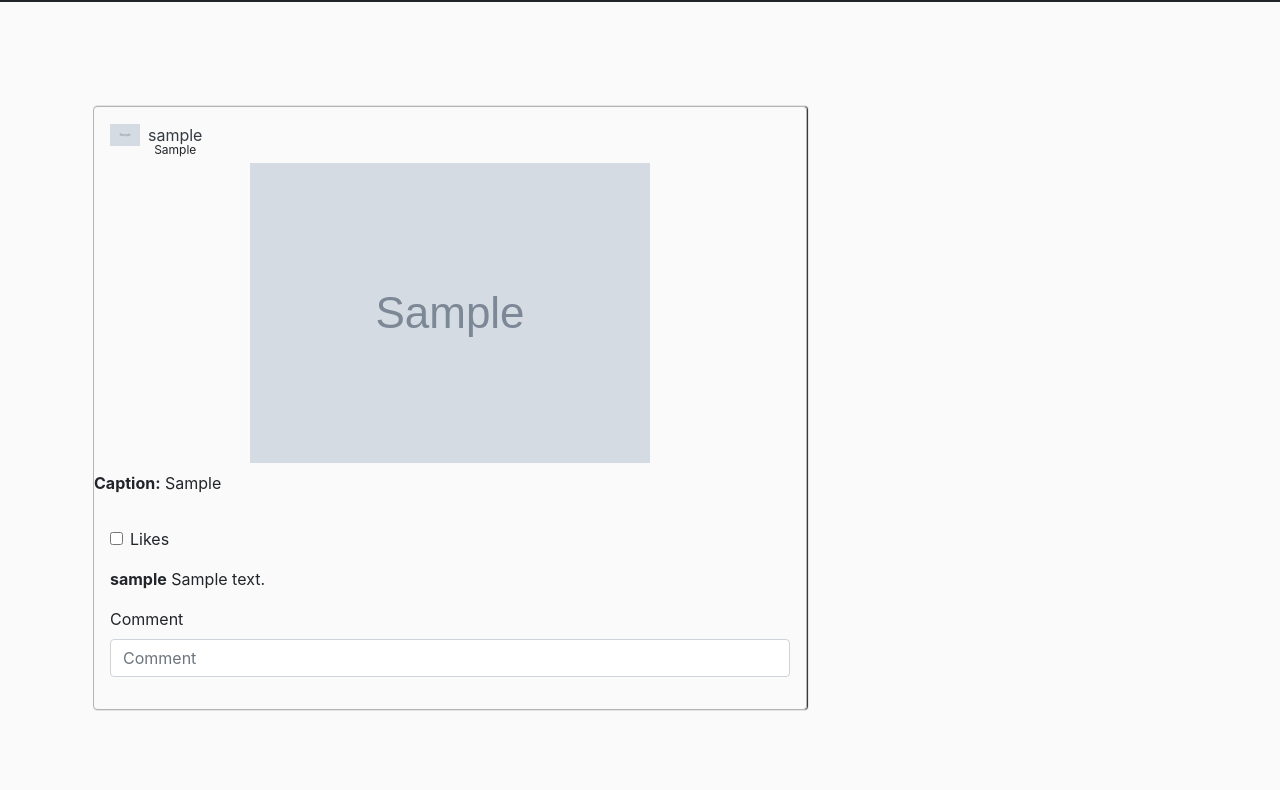
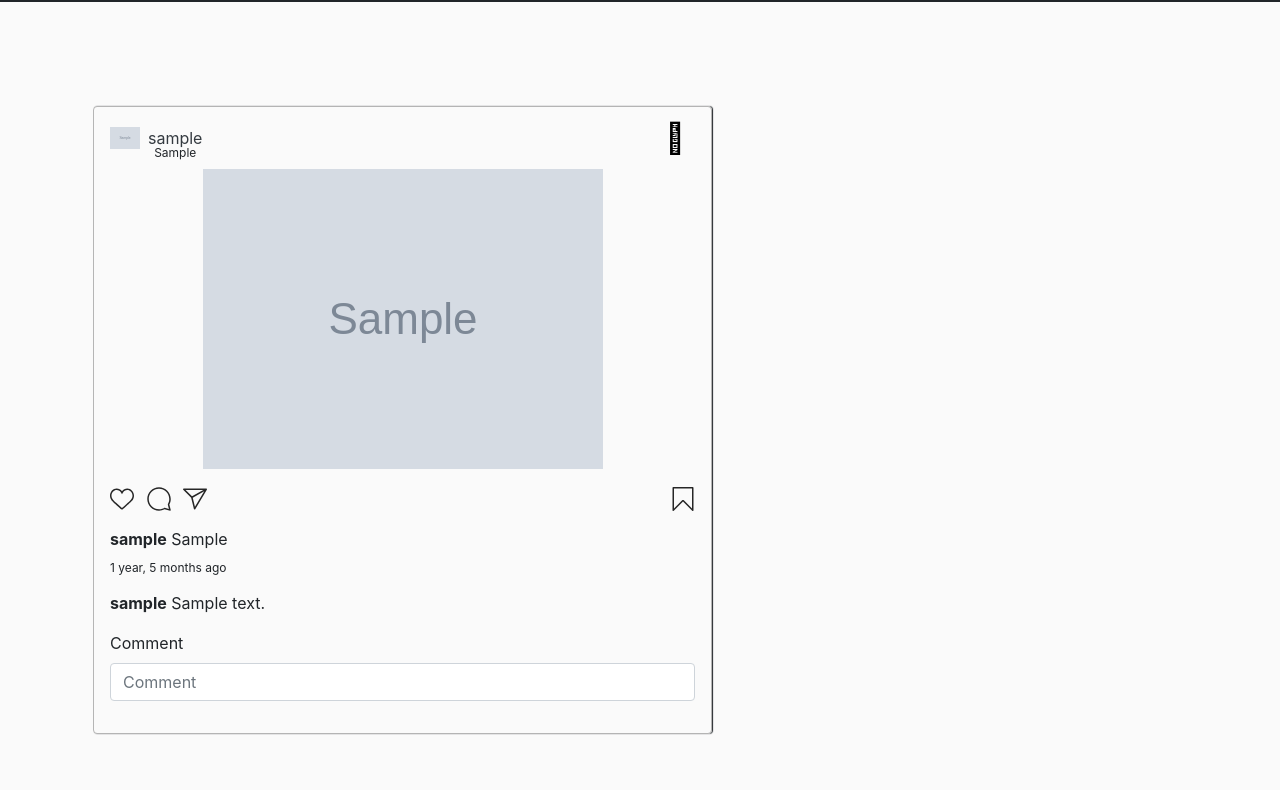
Before and after one commit to layersony/Insta-Clone, a Django app: page / in a window 1280 px wide. Shown: the part 64-854 px from the top of the page. Before the commit the page ends 775 px from the top, so only its background shows below. Run offline with Django 3.2, Linux system fonts and the light colour scheme; a user stored in the database is signed in; tables that the repository leaves empty hold one stand-in row (values such as "Sample post"); grey boxes marked "Sample" are stand-in pictures; some libraries are stand-ins or nearby versions.

Commit message:
minor UI changes

```diff
--- a/instagram/templates/index.html
+++ b/instagram/templates/index.html
@@ -4,32 +4,51 @@
 
 {% block content %}
 <div class="row">
-  <div class="col-sm-12 col-md-8">
-
+  <div class="col-sm-12 col-md-7">
     <div class='mt-5 p-2'>
       {% for image in allpics%}
 
       <div class='imagepic mt-5 mb-5'>
         <div id="image{{image.id}}"></div>
-        <div class="d-flex justify-content-right align-items-center p-3">
-          <img src="{{ image.uploadedBy.profile.profilePic.url }}" alt="user{{ image.uploadedBy.id }}" class="img-fluid landingImage mr-md-2">
-          <div class="d-flex flex-column justify-content-center align-items-center">
-            <a href="{% url 'userprofile' image.uploadedBy.profile.id %}" class='text-dark'><span> {{ image.uploadedBy }}</span></a>
-            <sub>{{ image.location }}</sub>
+        <div class="d-flex justify-content-between align-items-center p-3">
+          <div class="d-flex justify-content-between align-items-center">
+            <img src="{{ image.uploadedBy.profile.profilePic.url }}" alt="user{{ image.uploadedBy.id }}" class="img-fluid landingImage mr-md-2">
+            <div class="d-flex justify-content-betwwen align-items-center">
+              <div class="d-flex flex-column justify-content-center align-items-center">
+                <a href="{% url 'userprofile' image.uploadedBy.profile.id %}" class='text-dark'><span> {{ image.uploadedBy }}</span></a>
+                <sub>{{ image.location }}</sub>
+              </div>
+            </div>
           </div>
+          <i class="fal fa-ellipsis-h"></i>
         </div>
+
         <div class='text-center'>
           <a href="{% url 'imagedetails' image.id %}"><img src="{{ image.picture.url }}" alt="" class='img-fluid postimage'></a>
-          <p class="text-left pt-2"><strong>Caption:</strong> {{ image.caption }}</p>
+        </div>
+
+        <div class='d-flex justify-content-between align-items-center p-3 pb-1'>
+          <div>
+            <svg aria-label="Like" class="_8-yf5 mr-2 " fill="#262626" height="24" role="img" viewBox="0 0 48 48" width="24"><path d="M34.6 6.1c5.7 0 10.4 5.2 10.4 11.5 0 6.8-5.9 11-11.5 16S25 41.3 24 41.9c-1.1-.7-4.7-4-9.5-8.3-5.7-5-11.5-9.2-11.5-16C3 11.3 7.7 6.1 13.4 6.1c4.2 0 6.5 2 8.1 4.3 1.9 2.6 2.2 3.9 2.5 3.9.3 0 .6-1.3 2.5-3.9 1.6-2.3 3.9-4.3 8.1-4.3m0-3c-4.5 0-7.9 1.8-10.6 5.6-2.7-3.7-6.1-5.5-10.6-5.5C6 3.1 0 9.6 0 17.6c0 7.3 5.4 12 10.6 16.5.6.5 1.3 1.1 1.9 1.7l2.3 2c4.4 3.9 6.6 5.9 7.6 6.5.5.3 1.1.5 1.6.5.6 0 1.1-.2 1.6-.5 1-.6 2.8-2.2 7.8-6.8l2-1.8c.7-.6 1.3-1.2 2-1.7C42.7 29.6 48 25 48 17.6c0-8-6-14.5-13.4-14.5z"></path></svg>
+            <svg aria-label="Comment" class="_8-yf5 mr-2 " fill="#262626" height="24" role="img" viewBox="0 0 48 48" width="24"><path clip-rule="evenodd" d="M47.5 46.1l-2.8-11c1.8-3.3 2.8-7.1 2.8-11.1C47.5 11 37 .5 24 .5S.5 11 .5 24 11 47.5 24 47.5c4 0 7.8-1 11.1-2.8l11 2.8c.8.2 1.6-.6 1.4-1.4zm-3-22.1c0 4-1 7-2.6 10-.2.4-.3.9-.2 1.4l2.1 8.4-8.3-2.1c-.5-.1-1-.1-1.4.2-1.8 1-5.2 2.6-10 2.6-11.4 0-20.6-9.2-20.6-20.5S12.7 3.5 24 3.5 44.5 12.7 44.5 24z" fill-rule="evenodd"></path></svg>
+            <svg aria-label="Share Post" class="_8-yf5 mr-2 " fill="#262626" height="24" role="img" viewBox="0 0 48 48" width="24"><path d="M47.8 3.8c-.3-.5-.8-.8-1.3-.8h-45C.9 3.1.3 3.5.1 4S0 5.2.4 5.7l15.9 15.6 5.5 22.6c.1.6.6 1 1.2 1.1h.2c.5 0 1-.3 1.3-.7l23.2-39c.4-.4.4-1 .1-1.5zM5.2 6.1h35.5L18 18.7 5.2 6.1zm18.7 33.6l-4.4-18.4L42.4 8.6 23.9 39.7z"></path></svg>
+          </div>
+          <div>
+            <svg aria-label="Save" class="_8-yf5 " fill="#262626" height="24" role="img" viewBox="0 0 48 48" width="24"><path d="M43.5 48c-.4 0-.8-.2-1.1-.4L24 29 5.6 47.6c-.4.4-1.1.6-1.6.3-.6-.2-1-.8-1-1.4v-45C3 .7 3.7 0 4.5 0h39c.8 0 1.5.7 1.5 1.5v45c0 .6-.4 1.2-.9 1.4-.2.1-.4.1-.6.1zM24 26c.8 0 1.6.3 2.2.9l15.8 16V3H6v39.9l15.8-16c.6-.6 1.4-.9 2.2-.9z"></path></svg>          </div>
+        </div>
+        <div class="pl-3">
+          <span><strong>{{ image.uploadedBy }}</strong></span> {{ image.caption }}<br>
+          <sub>{{image.posted|timesince}} ago</sub>
+
         </div>
         <div class="p-3">
-          <form action="{%url 'home'%}" method="post" enctype="multipart/form-data">
-            {%csrf_token%}
+          <!-- <form action="{#url 'home'#}" method="post" enctype="multipart/form-data">
+            {#csrf_token#}
             <input type="hidden" name="likeid" value='{{image.id}}'>
-            {% bootstrap_form likeform %}
+            {# bootstrap_form likeform #}
 
             <input type="submit" class="btn btn-success btn-md d-none" value="Add Comment">
-          </form>
+          </form> -->
             {% if allcomments %}
             {%for comment in allcomments%}
               {%if comment.pic.id == image.id%}
@@ -52,7 +71,7 @@
       {% endfor%}
     </div>
   </div>
-  <div class="col-md-4">
+  <div class="col-md-5">
 
   </div>
 </div>
```
